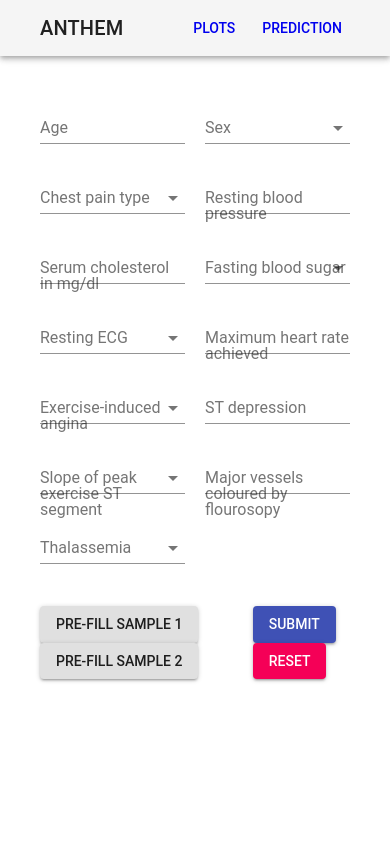
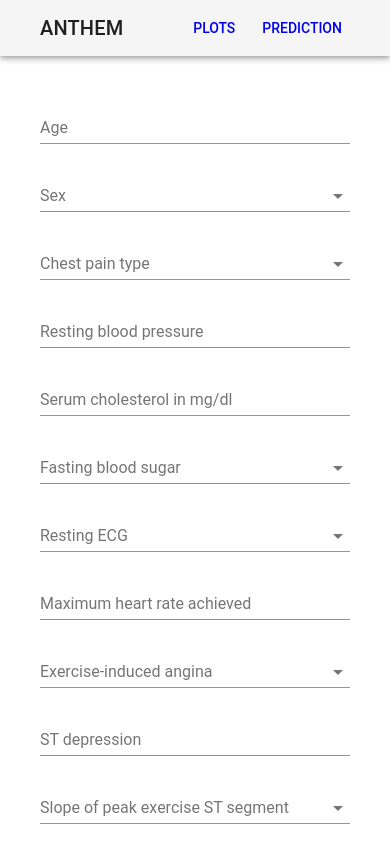
Before and after one commit to timhor/Heart-Disease-Visualisation, a React (Create React App) app in the folder frontend/: page /prediction in a window 390 px wide. Shown: the top 844 px of the page. Built offline with nearby package versions, Linux system fonts and the light colour scheme; the HTML template or start-up script is replaced by a standard one.

Commit message:
Add more styles for different screen widths

```diff
--- a/frontend/src/components/Header.js
+++ b/frontend/src/components/Header.js
@@ -5,8 +5,8 @@ import { Button, AppBar, Toolbar, Typography, Grid, withStyles } from '@material
 
 const styles = {
   toolbar: {
-    'padding-left': '40px',
-    'padding-right': '40px'
+    paddingLeft: '40px',
+    paddingRight: '40px'
   },
 };
 
--- a/frontend/src/components/Prediction.js
+++ b/frontend/src/components/Prediction.js
@@ -34,7 +34,7 @@ const initialState = {
 
 const styles = {
   button: {
-    margin: '0 10px !important'
+    margin: '10px 10px !important'
   },
   formField: {
     margin: '10px'
--- a/frontend/src/css/Prediction.css
+++ b/frontend/src/css/Prediction.css
@@ -4,9 +4,20 @@
 
 .parameter-wrapper {
   display: grid;
-  grid-template-rows: repeat(7, 70px);
-  grid-template-columns: 50% 50%;
+  grid-template-columns: 1fr 1fr 1fr;
   margin-bottom: 30px;
+}
+
+@media (max-width: 967px) {
+  .parameter-wrapper {
+    grid-template-columns: 1fr 1fr;
+  }
+}
+
+@media (max-width: 667px) {
+  .parameter-wrapper {
+    grid-template-columns: 1fr;
+  }
 }
 
 .form-button-wrapper {
@@ -14,3 +25,9 @@
   display: flex;
   justify-content: space-between;
 }
+
+@media (max-width: 613px) {
+  .form-button-wrapper {
+    flex-direction: column;
+  }
+}
```
